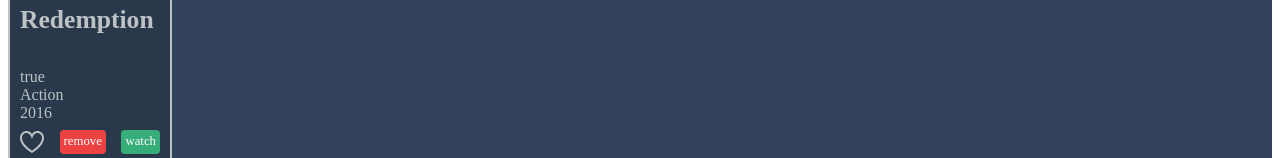
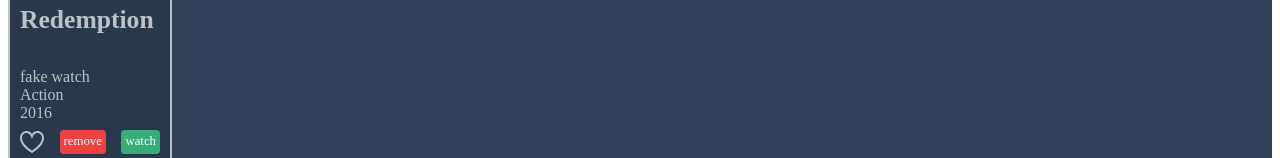
Before and after one commit to maurajoglekar/Angular-media-watch, an Angular app: page / in a window 1280 px wide. Shown: the part 210-368 px from the top of the page. Built offline with nearby package versions, Linux system fonts and the light colour scheme.

Commit message:
event binding

```diff
--- a/src/app/media-item/media-item.component.html
+++ b/src/app/media-item/media-item.component.html
@@ -1,6 +1,6 @@
 
-<h2 textContent="{{name}}"></h2>
-<div>{{ wasWatched() }}</div>
+<h2>The Redemption</h2>
+<div>fake watch</div>
 <div>Action</div>
 <div>2016</div>
 <div class="tools">
@@ -8,7 +8,7 @@
     <path d="M12 9.229c.234-1.12 1.547-6.229 5.382-6.229 2.22 0 4.618 1.551 4.618 5.003 0 3.907-3.627 8.47-10 12.629-6.373-4.159-10-8.722-10-12.629 0-3.484 2.369-5.005 4.577-5.005 3.923 0 5.145 5.126 5.423 6.231zm-12-1.226c0 4.068 3.06 9.481 12 14.997 8.94-5.516 12-10.929 12-14.997 0-7.962-9.648-9.028-12-3.737-2.338-5.262-12-4.27-12 3.737z"
     />
   </svg>
-  <a class="delete">
+  <a (click)="OnDelete()" class="delete">
     remove
   </a>
   <a class="details">
--- a/src/app/media-item/media-item.component.ts
+++ b/src/app/media-item/media-item.component.ts
@@ -9,12 +9,10 @@ export class MediaItemComponent implements OnInit {
 
   constructor() { }
 
-  name = 'The Redemption';
-
   ngOnInit(): void {
   }
 
-  wasWatched() {
-    return true;
+  OnDelete() {
+    console.log('deleted');
   }
 }
```
